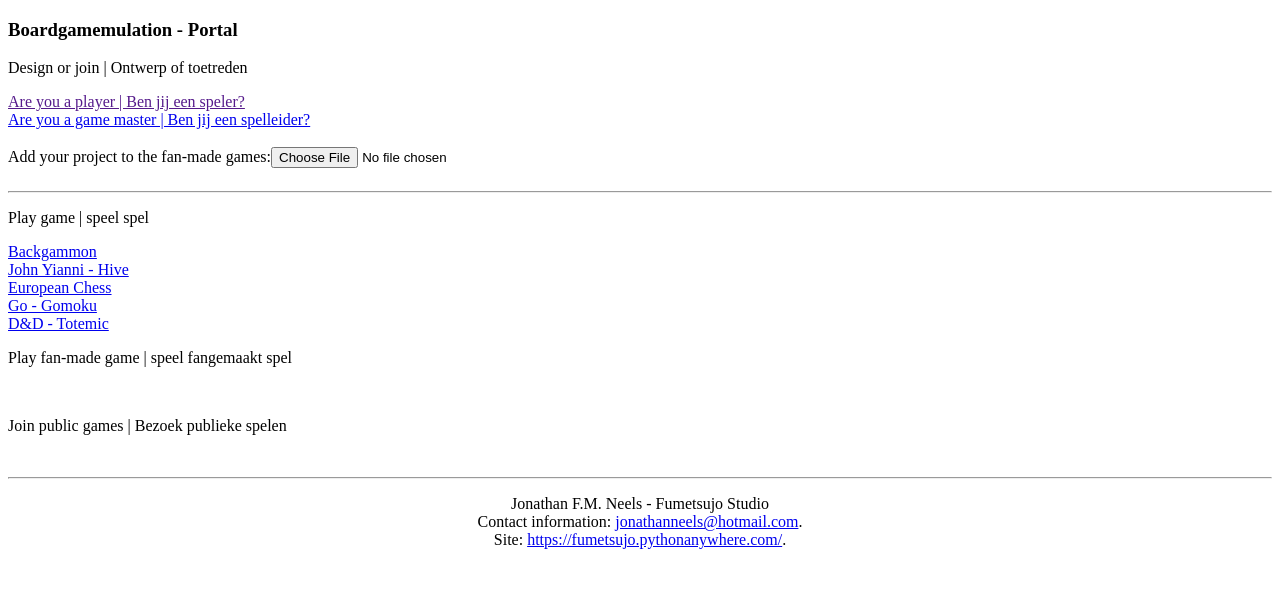
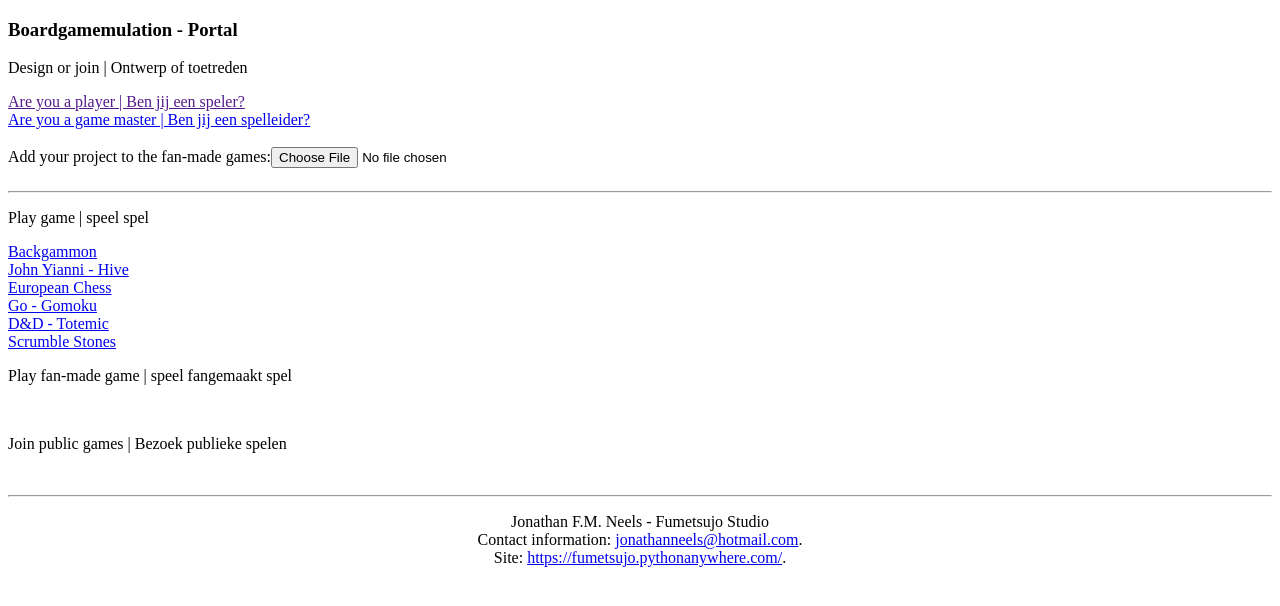
Before and after one commit to jonathanneels/Boardgamemulation, a website: page index.html in a window 1280 px wide. Drawn offline with Linux system fonts and the light colour scheme; no server answers.

Commit message:
Add files via upload

```diff
--- a/index.html
+++ b/index.html
@@ -18,7 +18,8 @@
    <a  target='_blank' href="/adminpage?static/examples/JohnYianni_Hive.bgem">John Yianni - Hive  </a><br>
    <a  target='_blank' href="/adminpage?static/examples/European_Chess.bgem">European Chess  </a><br>
    <a  target='_blank' href="/adminpage?static/examples/Go_Gomoku_2D.bgem">Go - Gomoku  </a><br>
-   <a  target='_blank' href="/adminpage?static/examples/D&D_Totemic.bgem">D&D - Totemic  </a>
+   <a  target='_blank' href="/adminpage?static/examples/D&D_Totemic.bgem">D&D - Totemic  </a><br>
+   <a  target='_blank' href="/adminpage?static/examples/ScrumbleStones/Bronnen/Boardgameemulator/ScrumbleStones.bgem">Scrumble Stones  </a>
 
  <br>
 
```
Also changed, not shown: playfield.html (+3 -1 lines).
